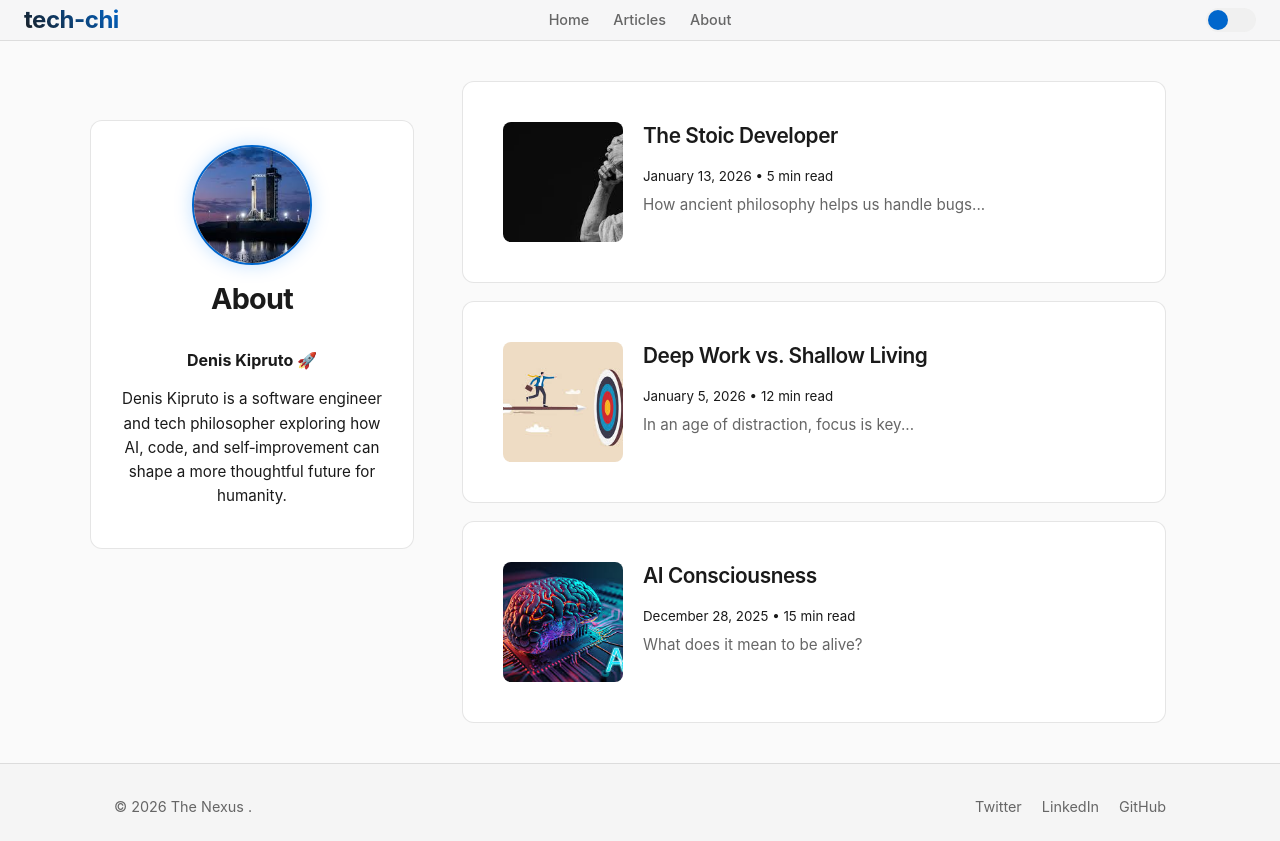
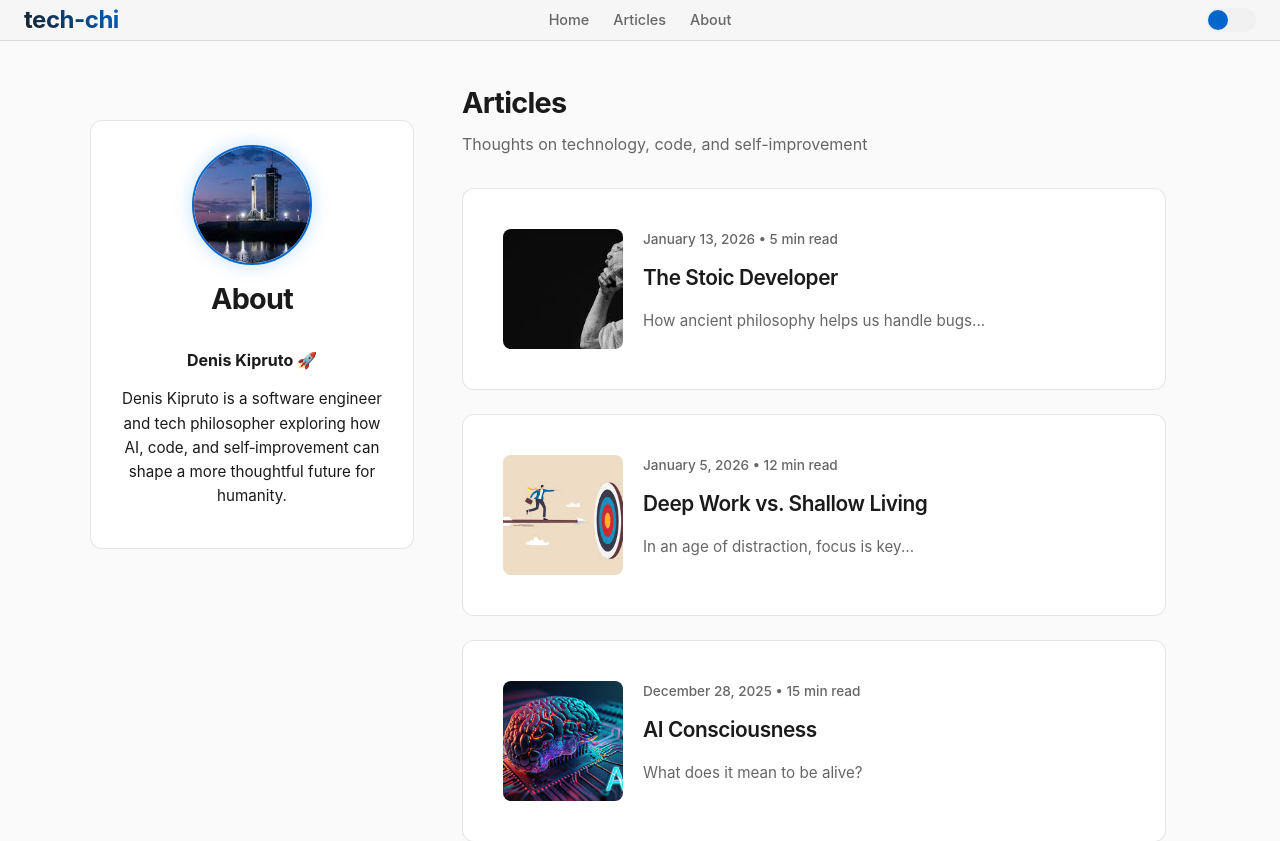
Before and after one commit to Kip-opp/my-blog, a React (Vite) app: page / in a window 1280 px wide. Shown: the top 841 px of the page. Built offline with nearby package versions, Linux system fonts and the light colour scheme.

Commit message:
feat(articles): update article list and cards to new design

```diff
--- a/src/components/Article.jsx
+++ b/src/components/Article.jsx
@@ -14,10 +14,10 @@ function Article({ title, date = "January 1, 1970", preview, image, minutesToRea
           )}
 
           <div className="article-text">
+            <div className="article-meta">
+              {date} • {minutesToRead} min read
+            </div>
             <h3>{title}</h3>
-            <small>
-              {date} • {minutesToRead} min read
-            </small>
             <p>{preview}</p>
           </div>
         </div>
--- a/src/components/ArticleList.jsx
+++ b/src/components/ArticleList.jsx
@@ -8,14 +8,17 @@ function ArticleList({ posts }) {
       title={post.title}
       date={post.date}
       preview={post.preview}
-      // Pass the new data down
       image={post.image}
       minutesToRead={post.minutesToRead}
     />
   ));
 
   return (
-    <main>
+    <main className="articles">
+      <div className="articles-header">
+        <h2 className="section-title">Articles</h2>
+        <p className="section-subtitle">Thoughts on technology, code, and self-improvement</p>
+      </div>
       {articleElements}
     </main>
   );
```
